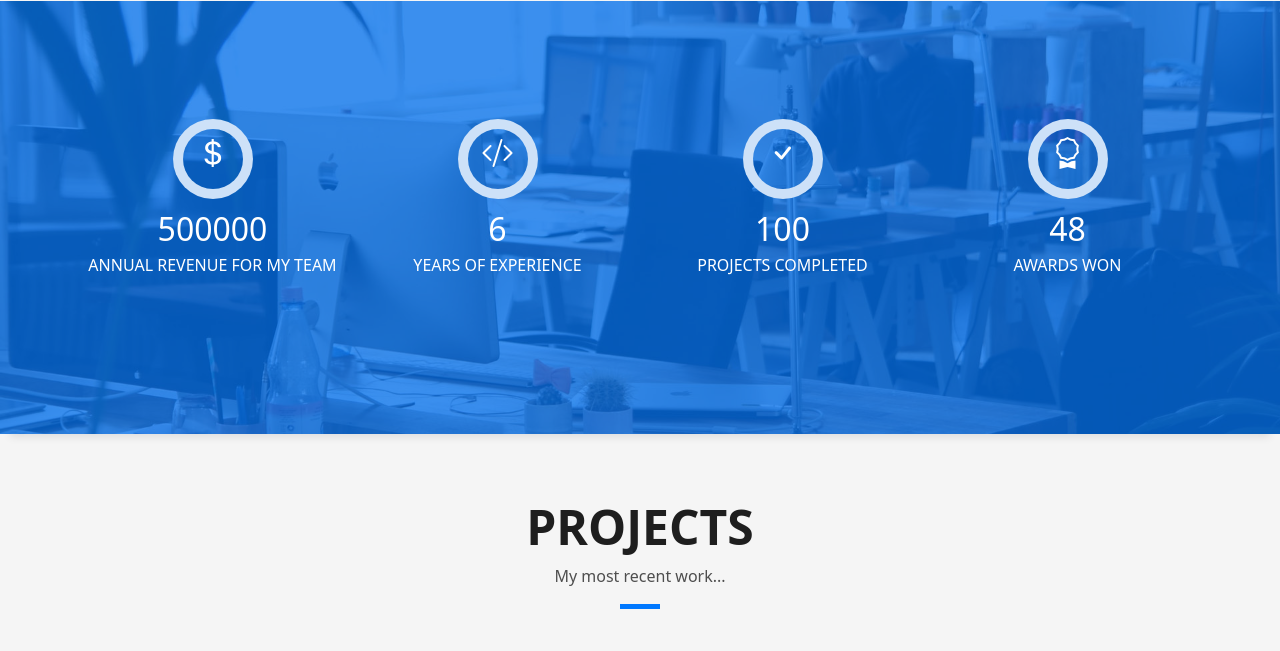
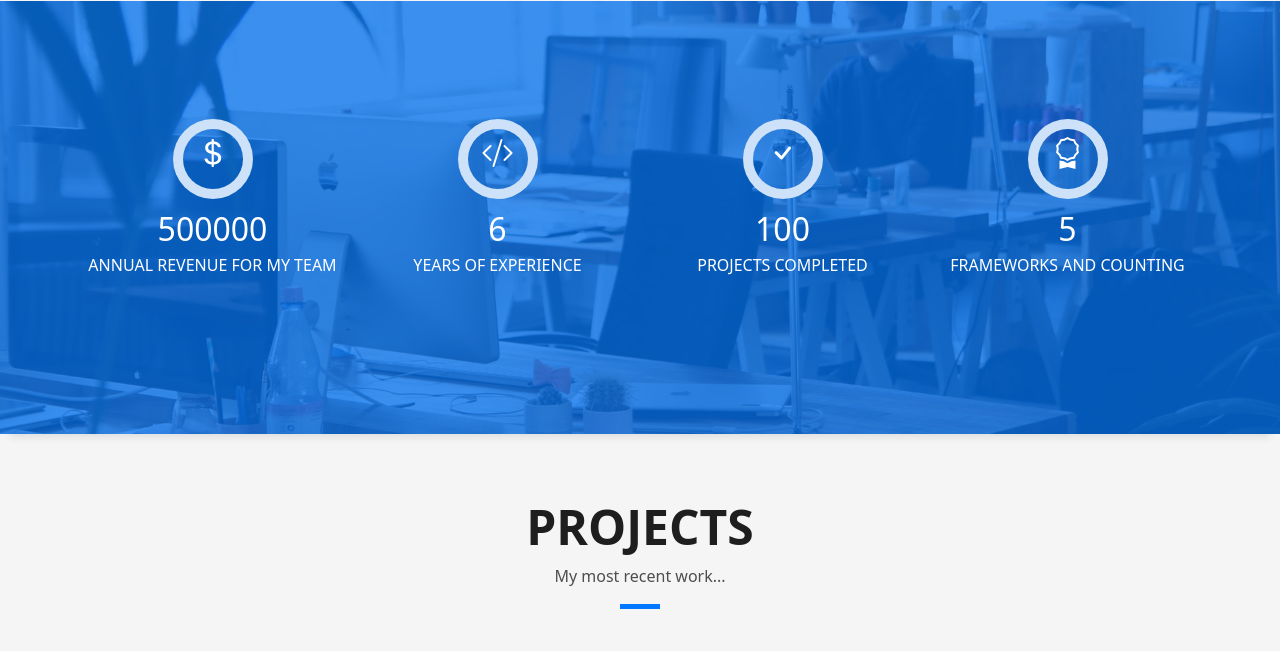
Before and after one commit to cameronbweston/Portfolio, a plain HTML site: page index.html in a window 1280 px wide. Shown: the part 1683-2334 px from the top of the page. Drawn offline with Linux system fonts and the light colour scheme.

Commit message:
Fix awards section to reflect something of my own

```diff
--- a/index.html
+++ b/index.html
@@ -304,8 +304,8 @@
                 <span class="ico-circle"><i class="bi bi-award"></i></span>
               </div>
               <div class="counter-num">
-                <p data-purecounter-start="0" data-purecounter-end="48" data-purecounter-duration="1" class="counter purecounter"></p>
-                <span class="counter-text">AWARDS WON</span>
+                <p data-purecounter-start="0" data-purecounter-end="5" data-purecounter-duration="1" class="counter purecounter"></p>
+                <span class="counter-text">FRAMEWORKS AND COUNTING</span>
               </div>
             </div>
           </div>
```
